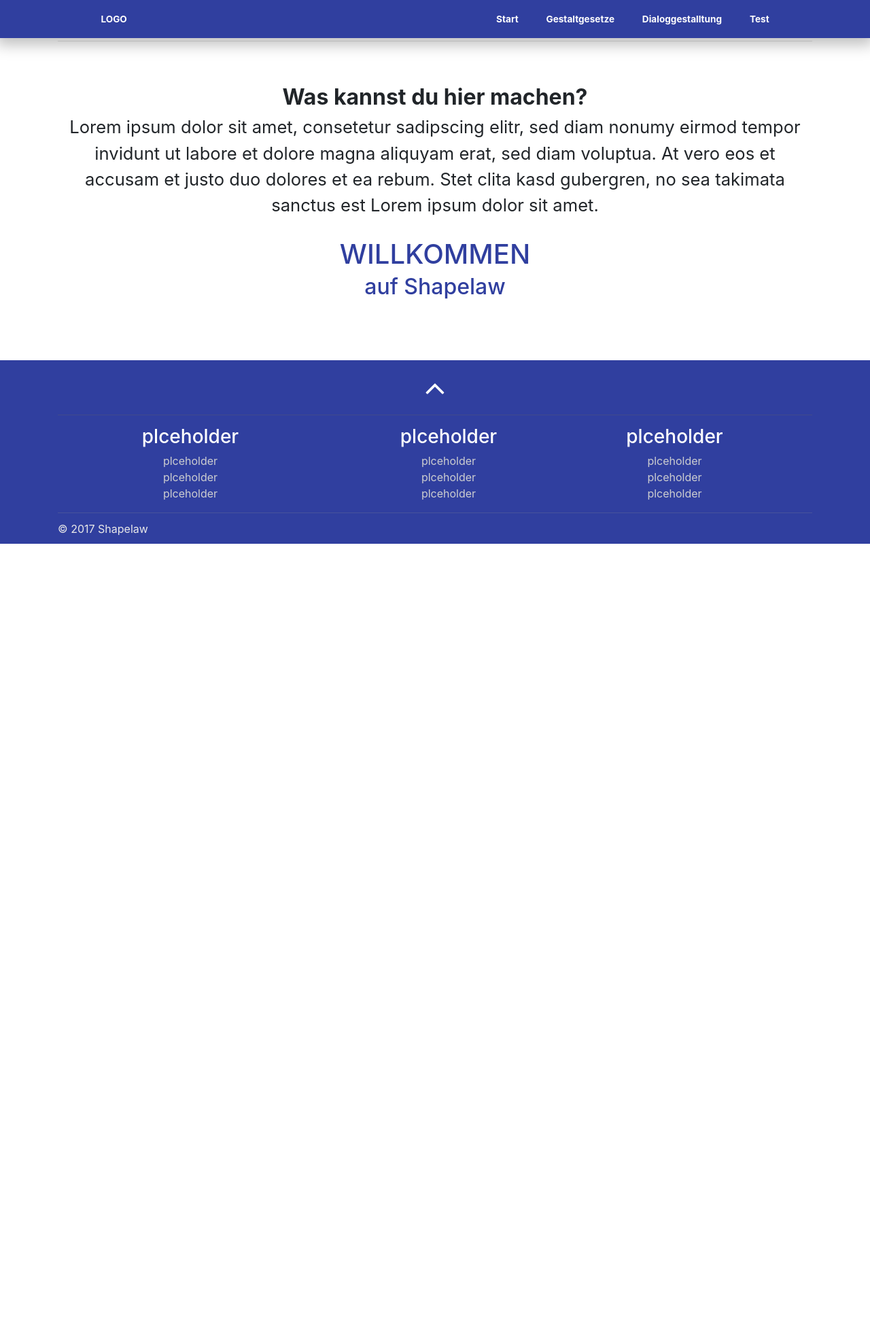
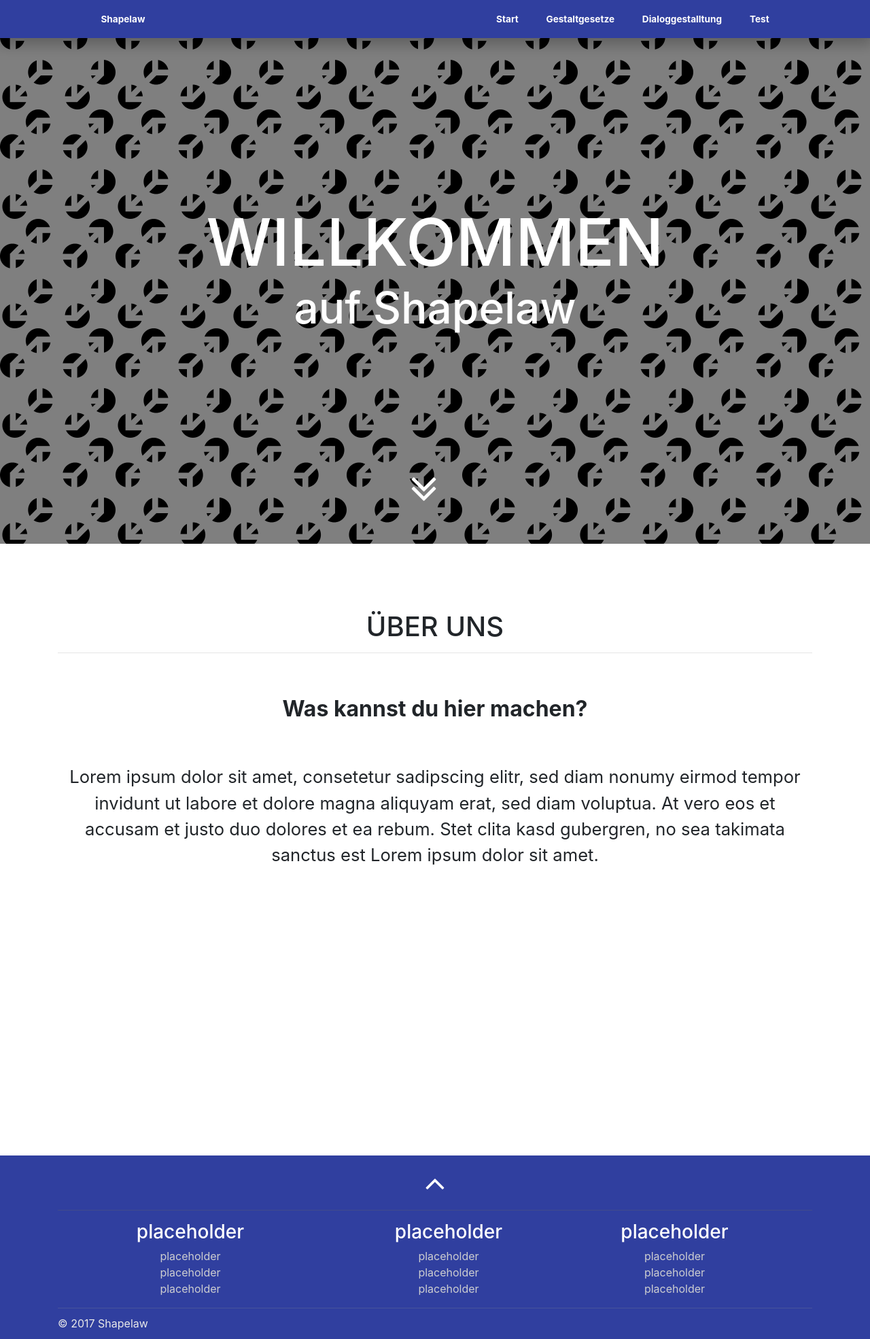
Before and after one commit to jaerso/Project-Shapelaw, a PHP site: page /?page=home in a window 1280 px wide. Shown: the whole page at 68% size. Before the commit the page ends 800 px from the top, so only its background shows below. Run offline with PHP 8.4, Linux system fonts and the light colour scheme; some libraries are stand-ins or nearby versions.

Commit message:
diverse anpassungen

```diff
--- a/files/PHP/Startseite.php
+++ b/files/PHP/Startseite.php
@@ -1,4 +1,4 @@
-<section id="home">
+<section id="start">
 <div class="home-center">
     <h1>WILLKOMMEN</h1>
     <h2>auf Shapelaw</h2>
@@ -7,9 +7,13 @@
     <a href="#about">
         <i class="fa fa-angle-double-down fa-4x"></i>
       </a>
-  </section>
+      </div>
 
-  <section id="about">
+      </section>
+
+
+      <section id="about">
+
       <div class="container">
       <h1>ÜBER UNS</h1>
       <hr>
--- a/files/css/style.css
+++ b/files/css/style.css
@@ -73,13 +73,16 @@ section {
     text-align: center;
 }
 
+#bla {
+    overflow:auto;
+}
+
 /* HOME */
 
-#home {
-    background-image: url(files/img/dark_tint.png), url(files/img/multiple_choice.jpg);
-    background-position: center center;
-    background-size: cover;
-    overflow:auto;
+#start {
+    background-image: url(../img/Nocube.png);
+    background-repeat: repeat;
+
 }
 
 
@@ -92,11 +95,13 @@ text-align: center;
 }
 
 .home-center h1 {
-    color: #303F9F;
+    color: rgb(255, 255, 255);
+    font-size: 6em;
     }
 
     .home-center h2 {
-        color: #303F9F;
+        color: rgb(255, 255, 255);
+        font-size: 4em;
         }
 
 
@@ -106,7 +111,7 @@ text-align: center;
     left: 50%;
     transform: translate(-90%, -50%);
 
-    color: #303F9F;
+    color: rgb(255, 255, 255);
     text-decoration: none;
 }
 
@@ -115,18 +120,55 @@ text-align: center;
 /* ABOUT */
 
 #about {
-    overflow:auto;
-    text-align: center;
 }
 
-#two h1{
+#about h1{
     margin: 100px auto 0 auto !important;
 
 }
 
-#two h2{
+#about h2{
     margin: 0 auto 2em auto;
 
+}
+
+/*Gestaltgesetze*/
+
+#Gestaltgesetze1 {
+}
+
+#Gestaltgesetze1 h1{
+    margin: 100px auto 0 auto !important;
+}
+
+#Gestaltgesetze1 h2{
+    margin: 0 auto 2em auto;
+}
+
+#Gestaltgesetze2 {
+    background-color: rgb(236, 236, 236);
+}
+
+#Gestaltgesetze2 h1{
+    margin: 100px auto 0 auto !important;
+}
+
+#Gestaltgesetze2 h2{
+    margin: 0 auto 2em auto;
+}
+
+
+/*Dialoggestalltung*/
+
+#Dialoggestalltung {
+}
+
+#Dialoggestalltung h1{
+    margin: 100px auto 0 auto !important;
+}
+
+#Dialoggestalltung h2{
+    margin: 0 auto 2em auto;
 }
 
 
--- a/index.php
+++ b/index.php
@@ -15,7 +15,7 @@
 <body>
     <header id="header">
         <nav class="navbar navbar-toggleable-xs navbar-expand-lg navbar-light bg-faded fixed-top">
-            <a class="navbar-brand" href="index.php?page=home">LOGO</a>
+            <a class="navbar-brand" href="index.php?page=home">Shapelaw</a>
           <button class="navbar-toggler navbar-toggler-right custom-toggler" type="button" data-toggle="collapse" data-target="#navbarNav" aria-controls="navbarNav" aria-expanded="false" aria-label="Toggle navigation">
               <span class="navbar-toggler-icon"></span>
             </button>
@@ -40,7 +40,7 @@
 
     </header>
 
-    <section id="main" class="wrapper">
+
 
     <?php
         if(!isset($_GET['page'])){
@@ -74,7 +74,7 @@
         ?>
     </section>
 
-    <footer id="footer" class="fixed-bottom">
+    <footer id="footer">
 
           <div class="container">
                         <section class="links">
@@ -86,29 +86,29 @@
                     </div>
 
             <section class="col-lg-4 col-lg-push-1 col-md-4 col-md-push-1 col-xs-12">
-                <h3>plceholder</h3>
+                <h3>placeholder</h3>
                 <ul class="unstyled">
-                  <li><a href="#">plceholder</a></li>
-                  <li><a href="#">plceholder</a></li>
-                  <li><a href="#">plceholder</a></li>
+                  <li><a href="#">placeholder</a></li>
+                  <li><a href="#">placeholder</a></li>
+                  <li><a href="#">placeholder</a></li>
                 </ul>
               </section>
 
                                 <section class="col-lg-4 col-lg-push-1 col-md-4 col-md-push-1 col-xs-12">
-                                    <h3>plceholder</h3>
+                                    <h3>placeholder</h3>
                                     <ul class="unstyled">
-                                        <li><a href="#">plceholder</a></li>
-                                        <li><a href="#">plceholder</a></li>
-                                        <li><a href="#">plceholder</a></li>
+                                        <li><a href="#">placeholder</a></li>
+                                        <li><a href="#">placeholder</a></li>
+                                        <li><a href="#">placeholder</a></li>
                                     </ul>
                   </section>
 
                                 <section class="col-lg-3 col-lg-push-1 col-md-3 col-md-push-1 col-xs-12">
-                                    <h3>plceholder</h3>
+                                    <h3>placeholder</h3>
                                     <ul class="unstyled">
-                                        <li><a href="#">plceholder</a></li>
-                                        <li><a href="#">plceholder</a></li>
-                                        <li><a href="#">plceholder</a></li>
+                                        <li><a href="#">placeholder</a></li>
+                                        <li><a href="#">placeholder</a></li>
+                                        <li><a href="#">placeholder</a></li>
                                     </ul>
                   </section>
 
```
Also changed, not shown: files/PHP/Dialoggesetze.php (+26 -0 lines), files/img/Nocube.png (added), files/img/Nocube2.png (added), files/img/Nocube3.png (added), files/img/multiple_choice.jpg (deleted).
